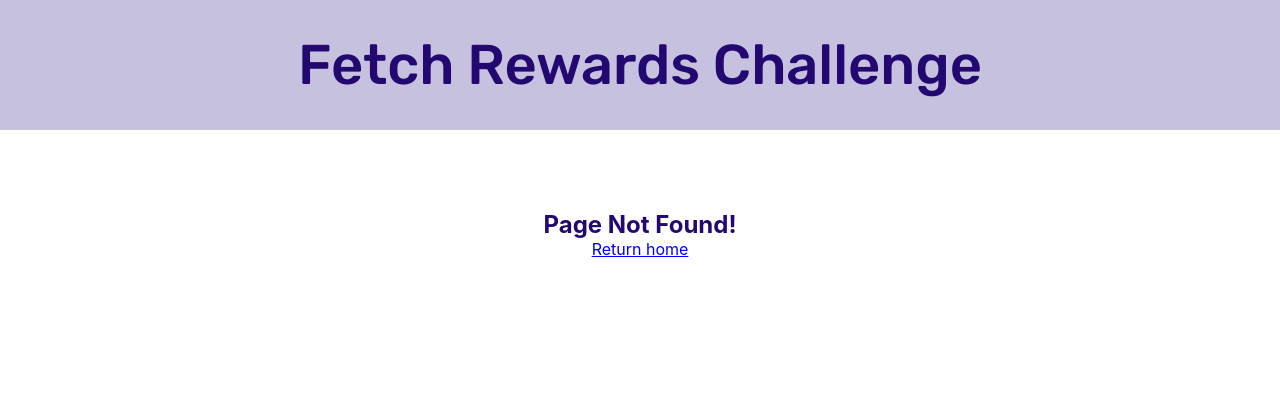
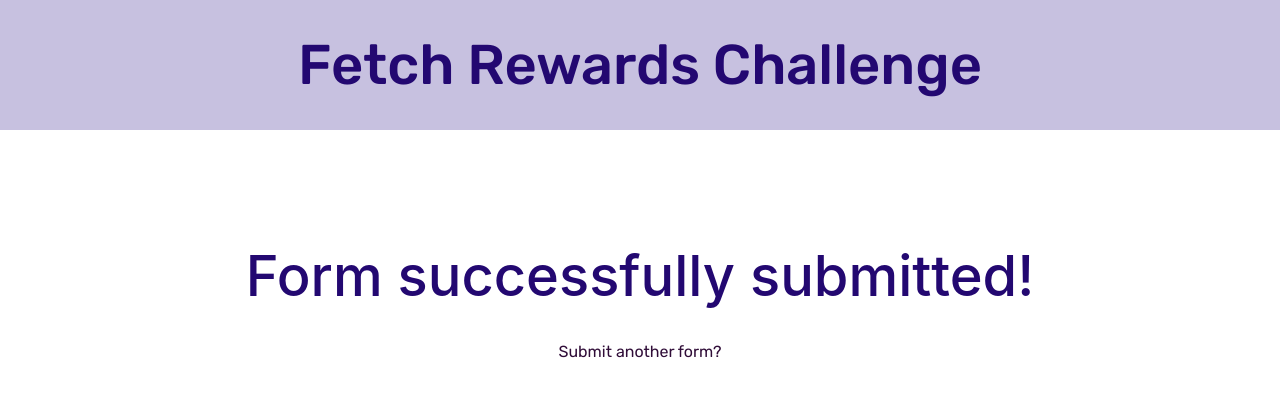
Before and after one commit to derrickholleman/fetch-rewards-challenge, a React (Create React App) app: page /success in a window 1280 px wide. Before the commit this address had no page. Shown: the top 396 px of the page. Built offline with nearby package versions, Linux system fonts and the light colour scheme.

Commit message:
successful submit and redirect

```diff
--- a/src/App.css
+++ b/src/App.css
@@ -20,8 +20,18 @@
   color: #dc3545;
 }
 
-.not-found-wrapper {
+.centering-wrapper {
   display: grid;
   place-items: center center;
   margin-top: 5rem;
 }
+
+a {
+  text-decoration: none;
+  color: #300d38;
+  font-family: 'Rubik', sans-serif;
+}
+
+a:hover {
+  text-decoration: underline;
+}
--- a/src/App.js
+++ b/src/App.js
@@ -1,21 +1,29 @@
 import "./App.css";
 import Header from "./Components/Header/Header";
 import Form from "./Components/Form/Form";
+import Success from "./Success";
 import NotFound from "./NotFound";
-import { BrowserRouter as Router, Route } from "react-router-dom";
+import { BrowserRouter as Router, Switch, Route } from "react-router-dom";
 
 function App() {
   return (
     <div className="App">
       <Router>
         <Header />
-        <Route exact path="/">
-          <Form />
-        </Route>
 
-        <Route path="*">
-          <NotFound />
-        </Route>
+        <Switch>
+          <Route exact path="/">
+            <Form />
+          </Route>
+
+          <Route exact path="/success">
+            <Success />
+          </Route>
+
+          <Route exact path="*">
+            <NotFound />
+          </Route>
+        </Switch>
       </Router>
     </div>
   );
--- a/src/Components/Form/Form.jsx
+++ b/src/Components/Form/Form.jsx
@@ -1,5 +1,6 @@
 import React, { useState, useEffect } from "react";
 import "./Form.css";
+import { useHistory } from "react-router-dom";
 
 const Form = () => {
   const initialFormState = {
@@ -9,6 +10,7 @@
     occupation: "",
     state: "",
   };
+  const history = useHistory();
   const [formData, setFormData] = useState({ ...initialFormState });
   const [occupationsAndStates, setOccupationsAndStates] = useState({});
   const [loaded, setLoaded] = useState(false);
@@ -21,7 +23,7 @@
   };
 
   const handleSubmit = (e) => {
-    e.preventDefault()
+    e.preventDefault();
 
     async function submitUserData() {
       try {
@@ -36,11 +38,11 @@
       } catch (err) {
         console.error(err);
       }
-    };
-    submitUserData()
-    setFormData({...initialFormState});
+    }
+    submitUserData();
+    setFormData({ ...initialFormState });
 
-    window.alert("Your response has been received!")
+    history.push("/success");
   };
 
   useEffect(() => {
@@ -55,8 +57,6 @@
     }
     getOccupationsAndStates();
   }, []);
-
-  console.log(formData);
 
   return (
     <div className="form-wrapper">
--- a/src/NotFound.jsx
+++ b/src/Success.jsx
@@ -1,13 +1,13 @@
 import React from "react";
 import { Link } from "react-router-dom";
 
-const NotFound = () => {
+const Success = () => {
   return (
-    <div className="not-found-wrapper">
-      <h2>Page Not Found!</h2>
-      <Link to="/">Return home</Link>
+    <div className="centering-wrapper">
+      <h1>Form successfully submitted!</h1>
+      <Link to="/">Submit another form?</Link>
     </div>
   );
 };
 
-export default NotFound;
+export default Success;
```
